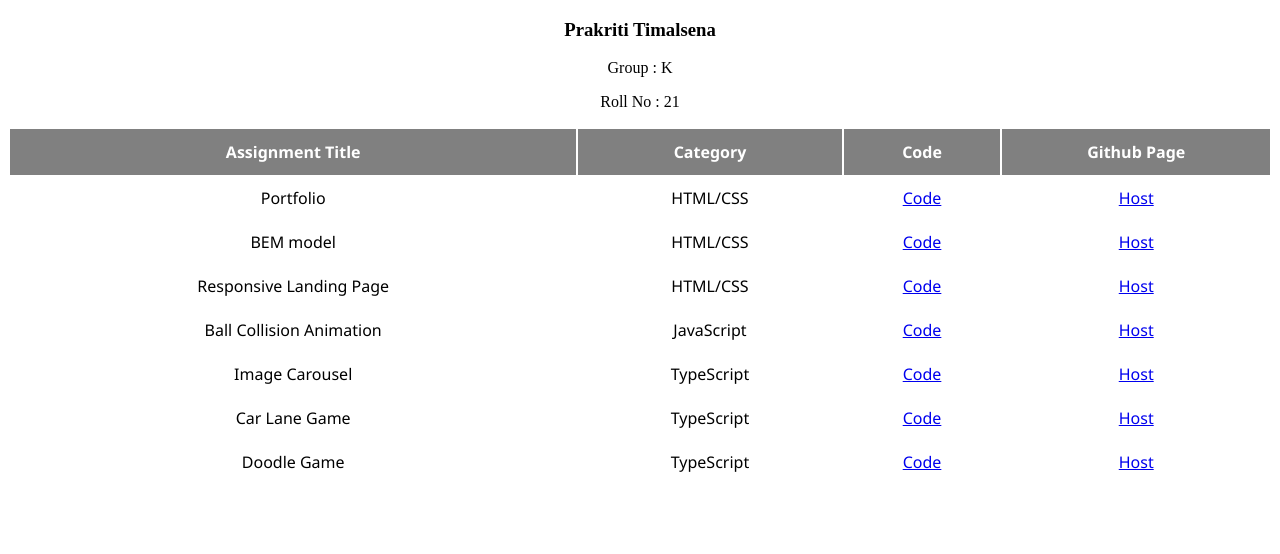
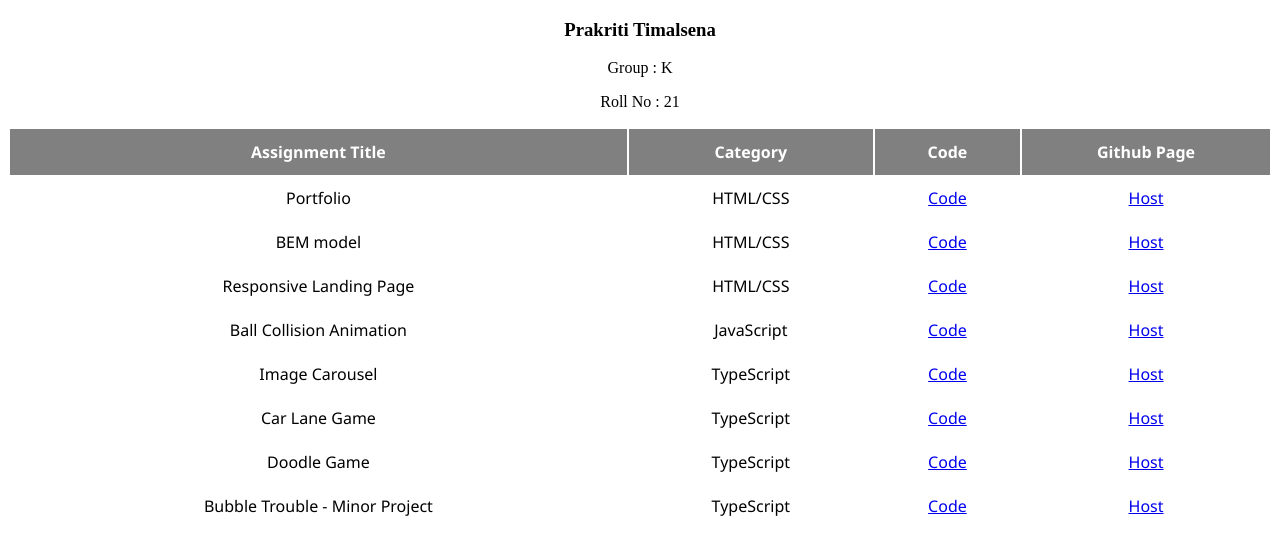
Before and after one commit to Prakriti03/LF-Assignment-Table, a plain HTML site: page index.html in a window 1280 px wide. Drawn offline with Linux system fonts and the light colour scheme.

Commit message:
feat : add minor project

```diff
--- a/index.html
+++ b/index.html
@@ -58,8 +58,14 @@
         <tr>
             <td>Doodle Game</th>
             <td>TypeScript</th>
-            <td><a href="https://github.com/Prakriti03/Doodle-Jump.git">Code</a></th>
-            <td><a href="https://prakriti03.github.io/Doodle-Jump/demo/">Host</a></th>
+            <td><a href="https://github.com/Prakriti03/Doodle-Jump.git" target="_blank">Code</a></th>
+            <td><a href="https://prakriti03.github.io/Doodle-Jump/demo/" target="_blank">Host</a></th>
+        </tr>
+        <tr>
+            <td>Bubble Trouble - Minor Project</th>
+            <td>TypeScript</th>
+            <td><a href="https://github.com/Prakriti03/Bubble-Trouble.git" target="_blank">Code</a></th>
+            <td><a href="https://prakriti03.github.io/Bubble-Trouble/demo/" target="_blank">Host</a></th>
         </tr>
       </table>
 
```
